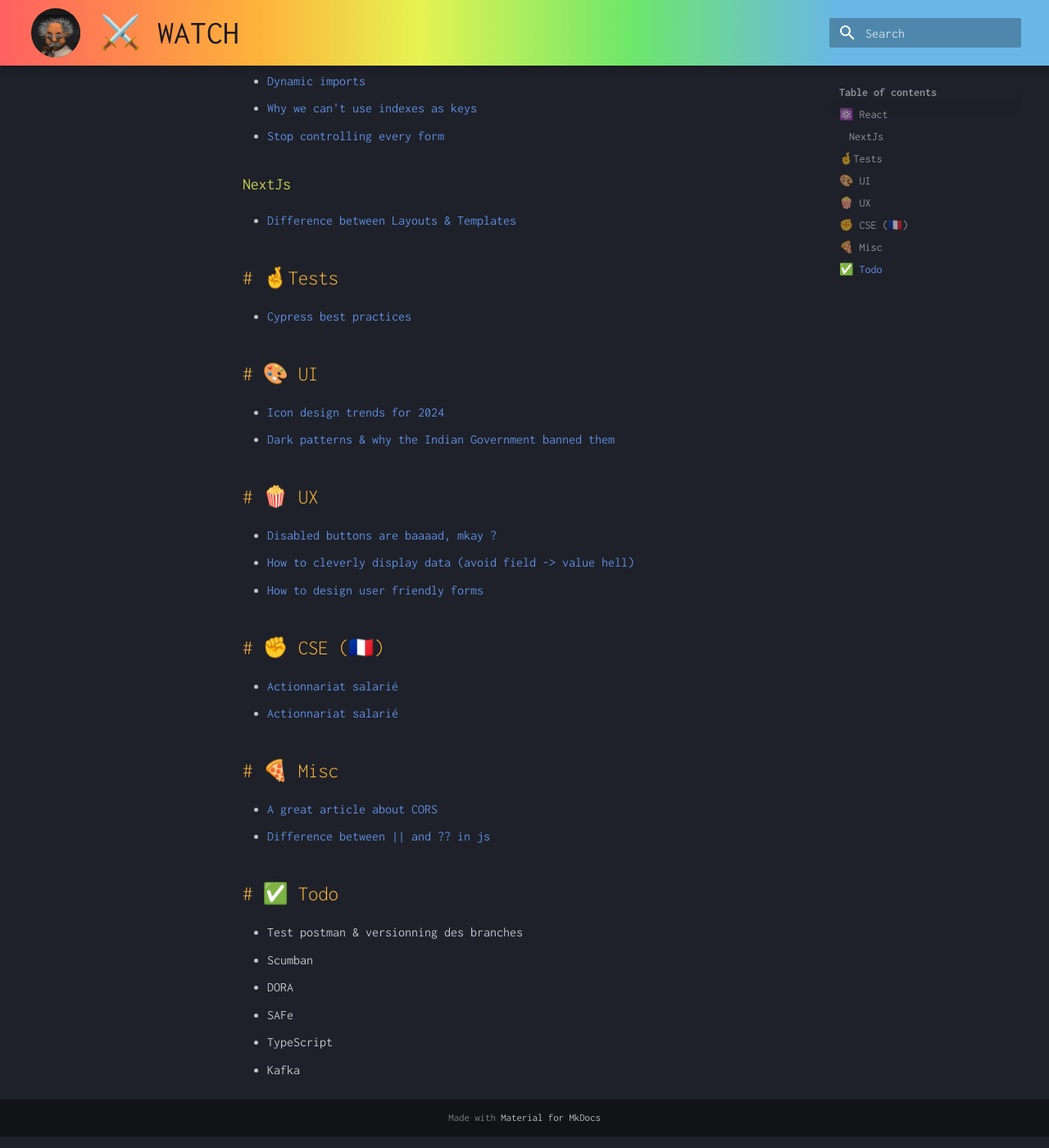
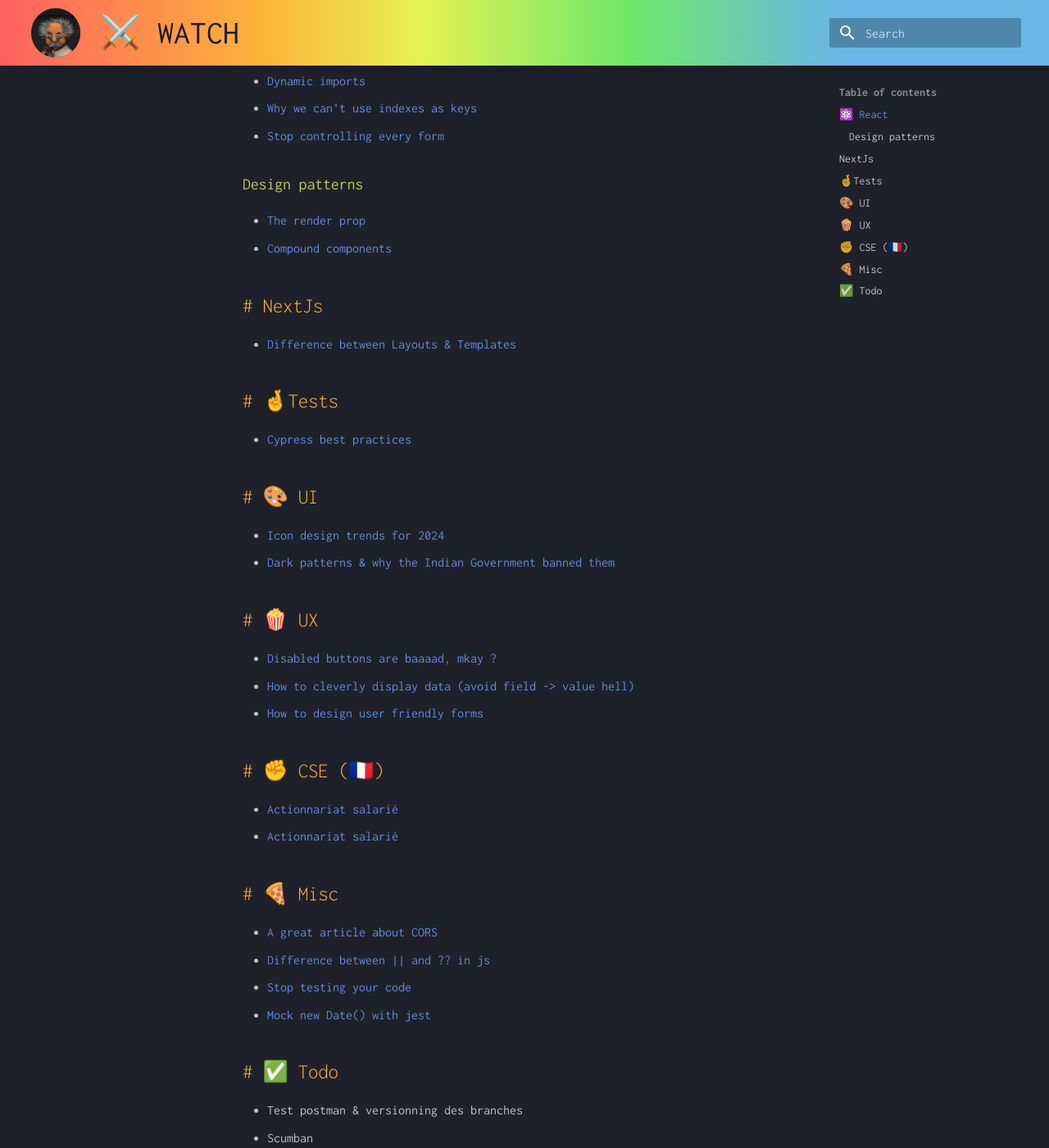
Before and after one commit to keninette/cheatsheets, an MkDocs documentation site: the page built from docs/watch/index.md, in a window 1280 px wide and 1400 px high, scrolled down 594 px. Shown: the whole window at 82% size. Built offline with MkDocs 1.6.1 and Material for MkDocs 9.7.7, drawn with Linux system fonts in a browser that asks for light colours.

Commit message:
Add some articles

```diff
--- a/docs/watch/index.md
+++ b/docs/watch/index.md
@@ -9,7 +9,11 @@
 - [Why we can't use indexes as keys](https://javascript.plainenglish.io/why-cant-we-use-indexes-as-keys-in-react-9f914f5910df)
 - [Stop controlling every form](https://mostlyfocusedmike.medium.com/stop-controlling-every-form-in-react-use-formdata-instead-c26d89409afe)
 
-### NextJs
+### Design patterns
+- [The render prop](https://javascript.plainenglish.io/react-design-pattern-the-render-prop-208f37f9ec2e)
+- [Compound components](https://javascript.plainenglish.io/compound-components-pattern-in-react-4c176c18f9ba)
+
+## NextJs
 - [Difference between Layouts & Templates](https://blog.stackademic.com/difference-between-layout-and-template-in-next-js-d97dba332f67)
 
 ## 🤞Tests
@@ -31,6 +35,8 @@
 ## 🍕 Misc
 - [A great article about CORS](https://levelup.gitconnected.com/cors-finally-explained-simply-ae42b52a70a3)
 - [Difference between || and ?? in js](https://medium.com/coding-beauty/javascript-logical-or-vs-nullish-coalescing-operator-6c711b08d583)
+- [Stop testing your code](https://medium.com/xendit-engineering/stop-testing-your-code-06c46dbb6554)
+- [Mock new Date() with jest](https://www.benoitpaul.com/blog/javascript/jest-mock-date/)
 
 ## ✅ Todo
 
```
